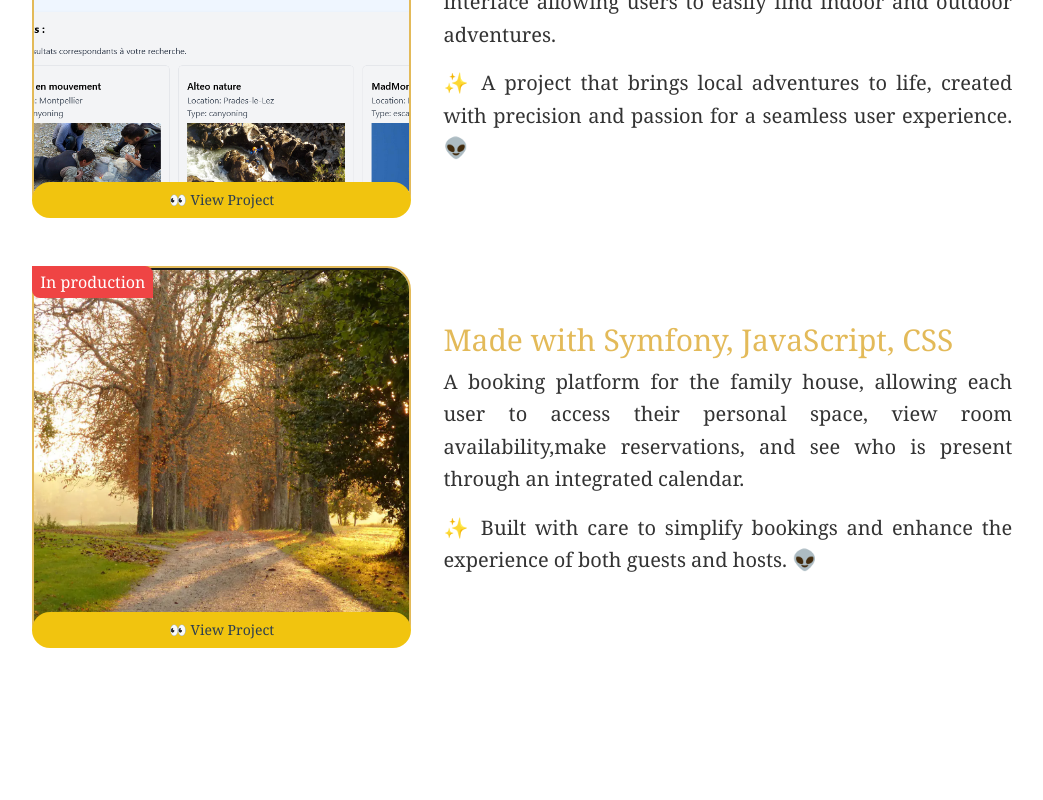
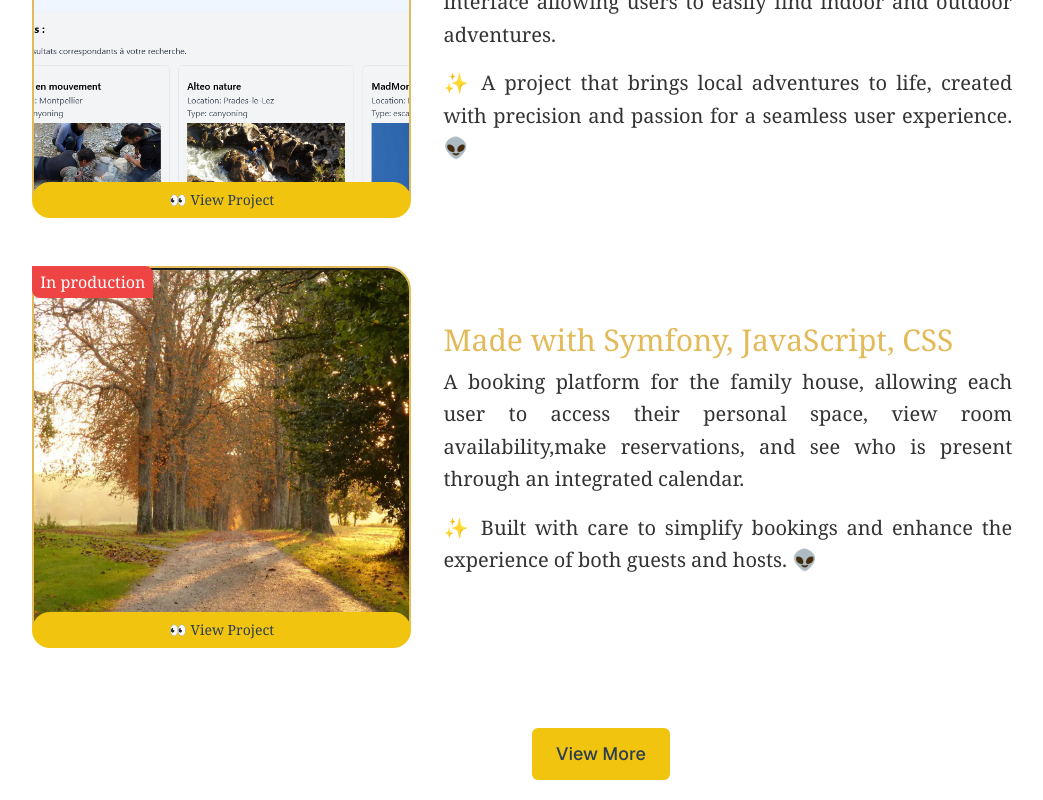
Before and after one commit to YohReg10/Portfolio, a Next.js app: page / in a window 1280 px wide. Shown: the part 1972-2772 px from the top of the page, without its empty margins (39-1082 px from the left). Before the commit the page ends 2640 px from the top, so only its background shows below. Built offline with nearby package versions, Linux system fonts and the light colour scheme; a web font is replaced by a local one.

Commit message:
add button view more

```diff
--- a/app/components/SectionProjects.tsx
+++ b/app/components/SectionProjects.tsx
@@ -78,7 +78,15 @@ export const SectionProjects = () => {
                         </p>
                     </div>
                 </div>
+
             ))}
+
+        <div className="text-center mt-8">
+            <a href="/more-projects" className="inline-block bg-[#F1C40F] text-[#2C3E50] px-6 py-3 rounded-md text-lg font-medium hover:bg-[#e3ba59] transition-all">
+                View More
+            </a>
+        </div>
+
 
         </Section>
     );
```
